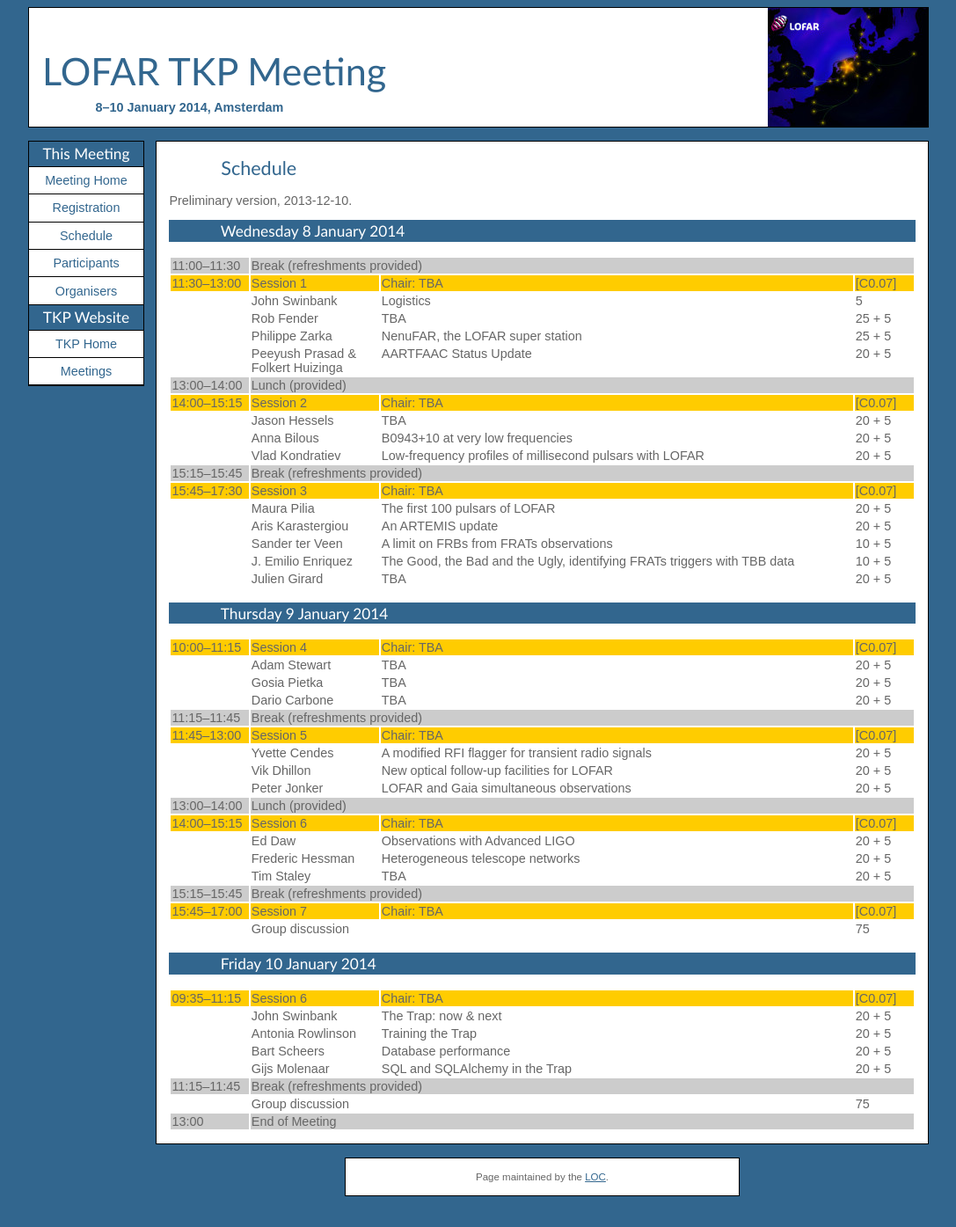
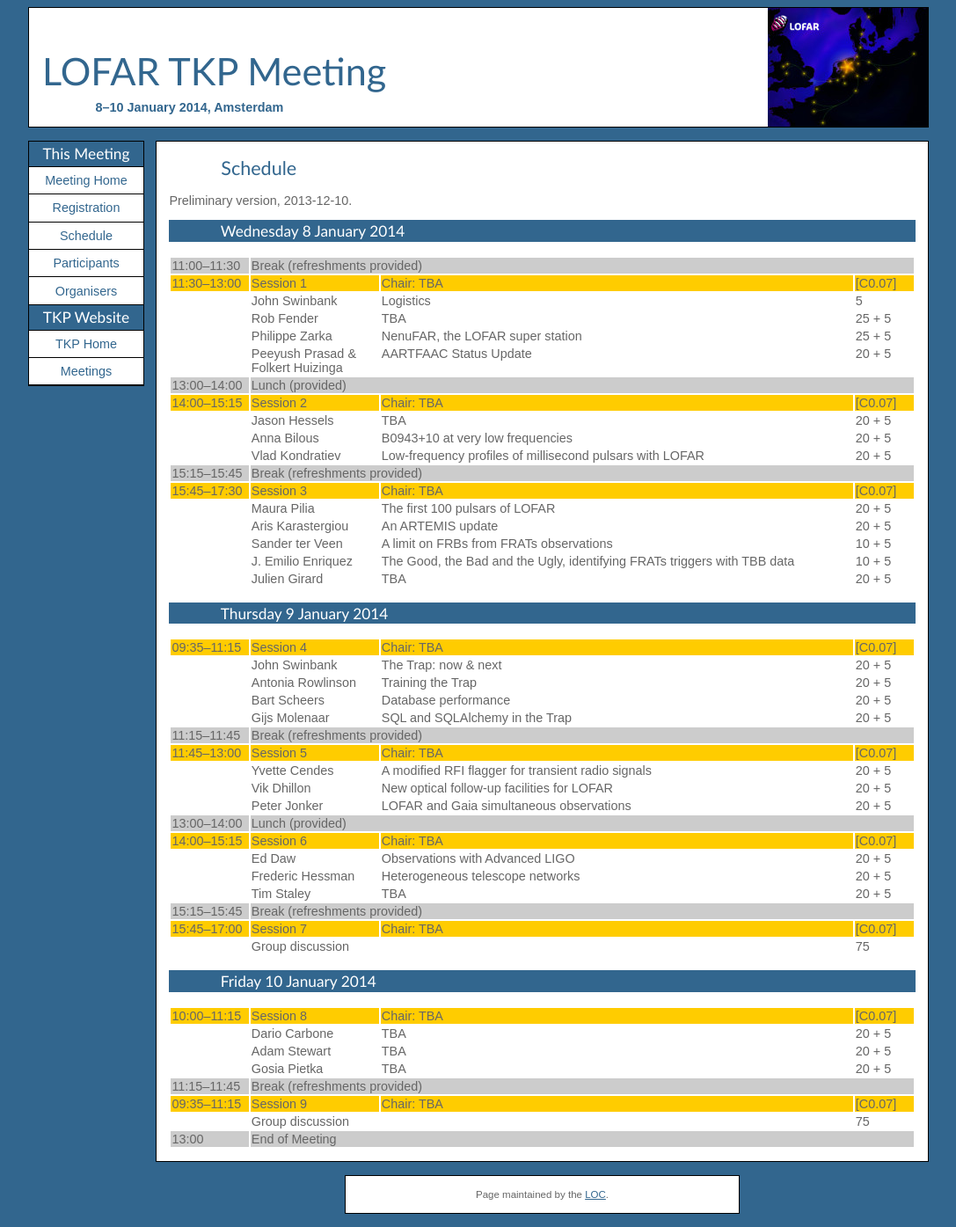
Before and after one commit to transientskp/transientskp.github.com, a Jekyll site: the page built from meetings/2014-01/schedule.html, in a window 1280 px wide. Shown: the whole page at 88% size, without its empty margins (96-1183 px from the left). Built offline with Jekyll 4.4.1, drawn with Linux system fonts in a browser that asks for light colours.

Commit message:
Draft schedule

```diff
--- a/meetings/2014-01/schedule.html
+++ b/meetings/2014-01/schedule.html
@@ -159,7 +159,7 @@
 <table width="100%" style="text-align:left">
 
   <tr style="vertical-align:top;background-color: #ffcc00">
-    <td style="width:6em;">10:00&ndash;11:15</td>
+    <td style="width:6em;">09:35&ndash;11:15</td>
     <td>Session 4</td>
     <td colspan="2">Chair: TBA</td>
     <td style="width:4.5em;">[C0.07]</td>
@@ -167,28 +167,35 @@
 
   <tr style="vertical-align: top;">
     <td></td>
-    <td style="width:10em;">Adam&nbsp;Stewart</td>
-    <td>TBA</td>
+    <td style="width:10em;">John&nbsp;Swinbank</td>
+    <td>The Trap: now &amp; next</td>
     <td style="width:3em;"></td>
     <td>20 + 5</td>
   </tr>
 
   <tr style="vertical-align: top;">
     <td></td>
-    <td style="width:10em;">Gosia&nbsp;Pietka</td>
-    <td>TBA</td>
+    <td style="width:10em;">Antonia&nbsp;Rowlinson</td>
+    <td>Training the Trap</td>
     <td style="width:3em;"></td>
     <td>20 + 5</td>
   </tr>
 
   <tr style="vertical-align: top;">
     <td></td>
-    <td style="width:10em;">Dario&nbsp;Carbone</td>
-    <td>TBA</td>
+    <td style="width:10em;">Bart&nbsp;Scheers</td>
+    <td>Database performance</td>
     <td style="width:3em;"></td>
     <td>20 + 5</td>
   </tr>
 
+  <tr style="vertical-align: top;">
+    <td></td>
+    <td style="width:10em;">Gijs&nbsp;Molenaar</td>
+    <td>SQL and SQLAlchemy in the Trap</td>
+    <td style="width:3em;"></td>
+    <td>20 + 5</td>
+  </tr>
 
   <tr style="vertical-align:top;background-color: #cccccc">
     <td>11:15&ndash;11:45</td>
@@ -291,40 +298,32 @@
 <table width="100%" style="text-align:left">
 
   <tr style="vertical-align:top;background-color: #ffcc00">
-    <td style="width:6em;">09:35&ndash;11:15</td>
-    <td>Session 6</td>
+    <td style="width:6em;">10:00&ndash;11:15</td>
+    <td>Session 8</td>
     <td colspan="2">Chair: TBA</td>
     <td style="width:4.5em;">[C0.07]</td>
   </tr>
 
   <tr style="vertical-align: top;">
     <td></td>
-    <td style="width:10em;">John&nbsp;Swinbank</td>
-    <td>The Trap: now &amp; next</td>
+    <td style="width:10em;">Dario&nbsp;Carbone</td>
+    <td>TBA</td>
     <td style="width:3em;"></td>
     <td>20 + 5</td>
   </tr>
 
   <tr style="vertical-align: top;">
     <td></td>
-    <td style="width:10em;">Antonia&nbsp;Rowlinson</td>
-    <td>Training the Trap</td>
+    <td style="width:10em;">Adam&nbsp;Stewart</td>
+    <td>TBA</td>
     <td style="width:3em;"></td>
     <td>20 + 5</td>
   </tr>
 
   <tr style="vertical-align: top;">
     <td></td>
-    <td style="width:10em;">Bart&nbsp;Scheers</td>
-    <td>Database performance</td>
-    <td style="width:3em;"></td>
-    <td>20 + 5</td>
-  </tr>
-
-  <tr style="vertical-align: top;">
-    <td></td>
-    <td style="width:10em;">Gijs&nbsp;Molenaar</td>
-    <td>SQL and SQLAlchemy in the Trap</td>
+    <td style="width:10em;">Gosia&nbsp;Pietka</td>
+    <td>TBA</td>
     <td style="width:3em;"></td>
     <td>20 + 5</td>
   </tr>
@@ -332,6 +331,13 @@
   <tr style="vertical-align:top;background-color: #cccccc">
     <td>11:15&ndash;11:45</td>
     <td colspan="4">Break (refreshments provided)</td>
+  </tr>
+
+  <tr style="vertical-align:top;background-color: #ffcc00">
+    <td style="width:6em;">09:35&ndash;11:15</td>
+    <td>Session 9</td>
+    <td colspan="2">Chair: TBA</td>
+    <td style="width:4.5em;">[C0.07]</td>
   </tr>
 
   <tr style="vertical-align: top;">
@@ -345,5 +351,4 @@
     <td colspan="4">End of Meeting</td>
   </tr>
 
-
 </table>
```
